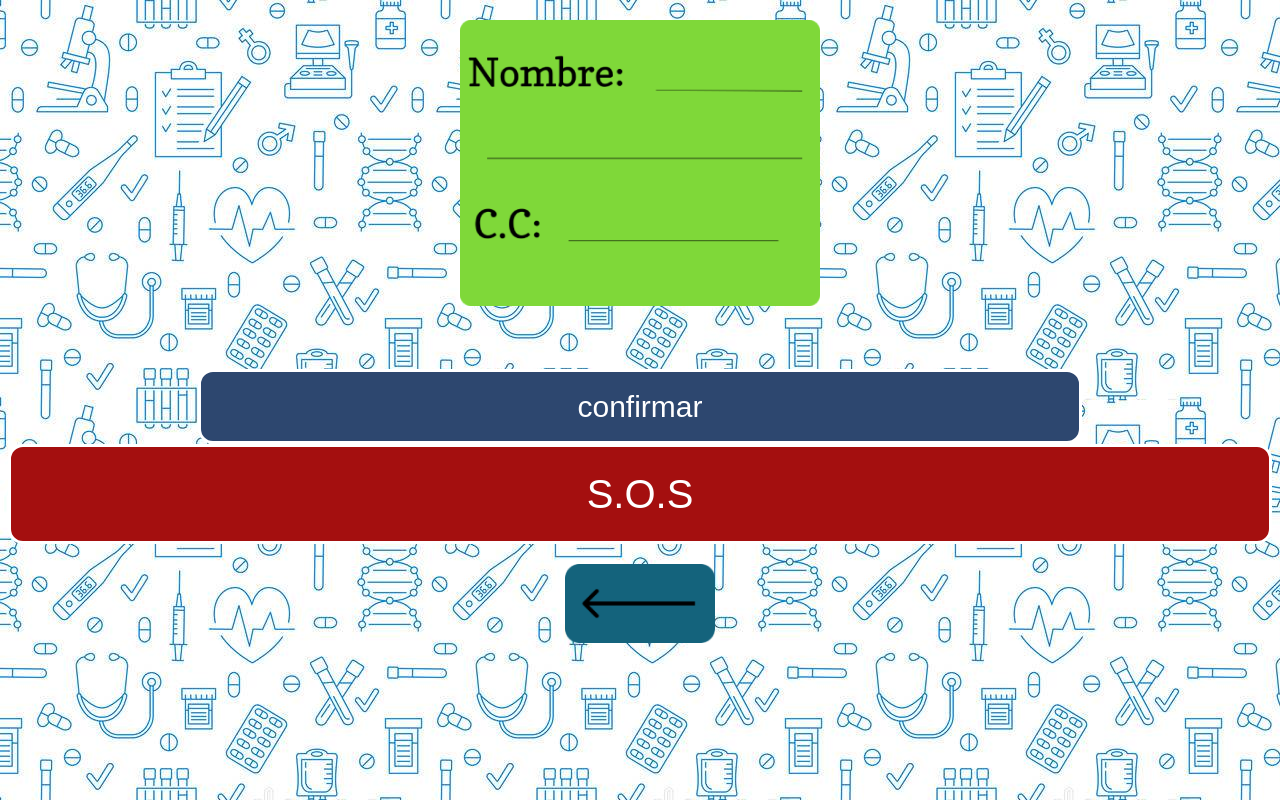
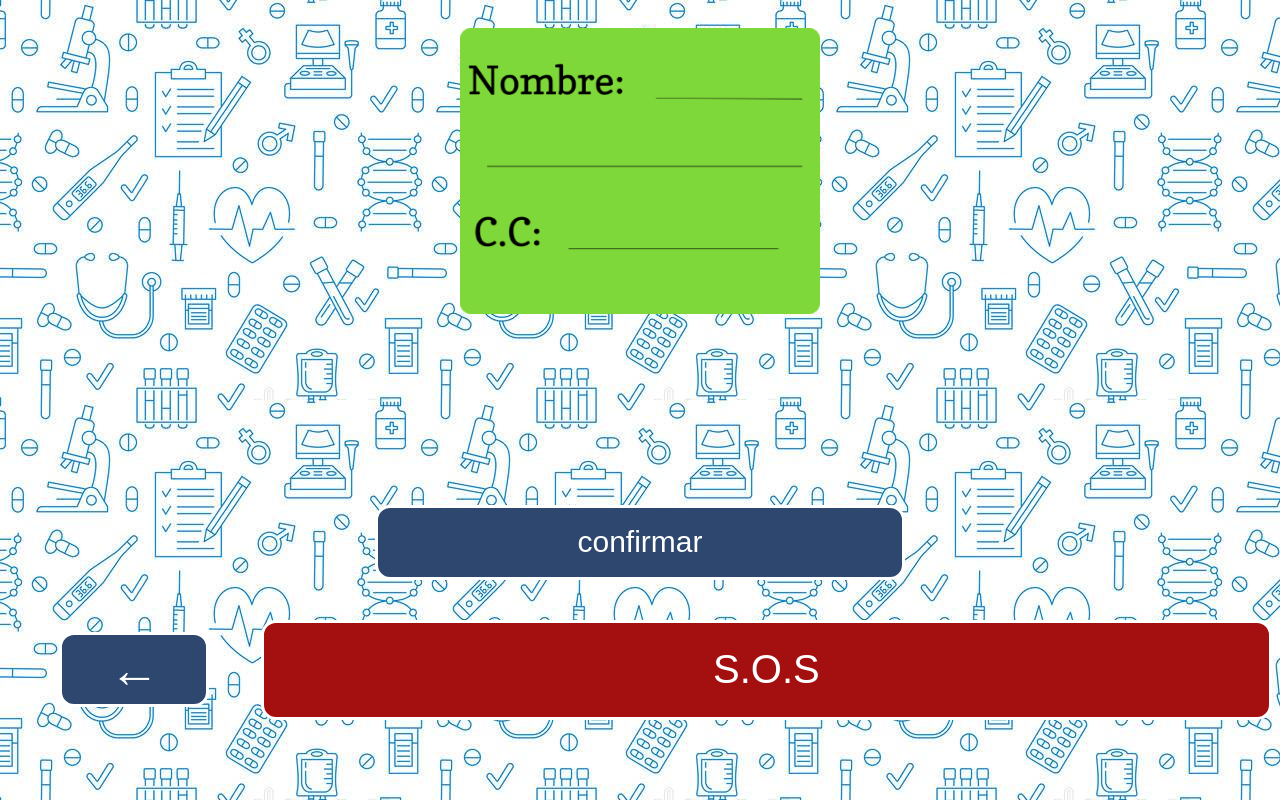
Before and after one commit to AlonsoMejiaA/Adaptable-Final, a plain HTML site: page nombre.html in a window 1280 px wide. Drawn offline with Linux system fonts and the light colour scheme.

Commit message:
html nombre hecho

```diff
--- a/css/main.css
+++ b/css/main.css
@@ -6,9 +6,11 @@
 		grid-row-gap: 0px;
 		}
 
-#divcruzroja { grid-area: 1 / 2 / 3 / 5; }
-#div1 {grid-area: 4/2/5/5;}
+.imagenes { grid-area: 1 / 1 / 3 / 6; }
+.div1 {grid-area: 4/2/5/5;}
 #div2 { grid-area: 5 / 1 / 6 / 6; }
+.div_sos{grid-area: 5/2/6/6;}
+.div_flecha{grid-area: 5/1/6/2;}
 
 body{
 
@@ -61,6 +63,8 @@ img{    display:block;
 }
 
 #flecha{
+        font-size: 50px;
         max-width:150px;
-        min-width:100px;
+        min-width:75px;
+        background-color:  #2d476f;
 }
--- a/nombre.html
+++ b/nombre.html
@@ -7,20 +7,29 @@
   </head>
 
     <body>
-
+    <div class ="parent">
+      <div class ="imagenes">
         <img src="img/nombre.png" >
+      </div>
+     <div class ="div1">
      <a href="sintomas.html">
       <button id="btn_confirmar" class="boton">confirmar</button>
      </a>
+    </div>
 
 
-
+     <div class="div_sos">
         <a href="urgencia.html">
          <button id="btn_sos" class="boton">S.O.S</button>
         </a>
+     </div>
      <br>
+     <div class="div_flecha">
          <a href="index.html">
-      <img id="flecha" src="img/flecha.png">
+           <button id="flecha" class="boton">←</button>
+
          </a>
+     </div>
+   </div>
   </body>
 </html>
```
Also changed, not shown: index.html (+1 -1 lines). Lines whose indentation alone changed are shown as unchanged.
